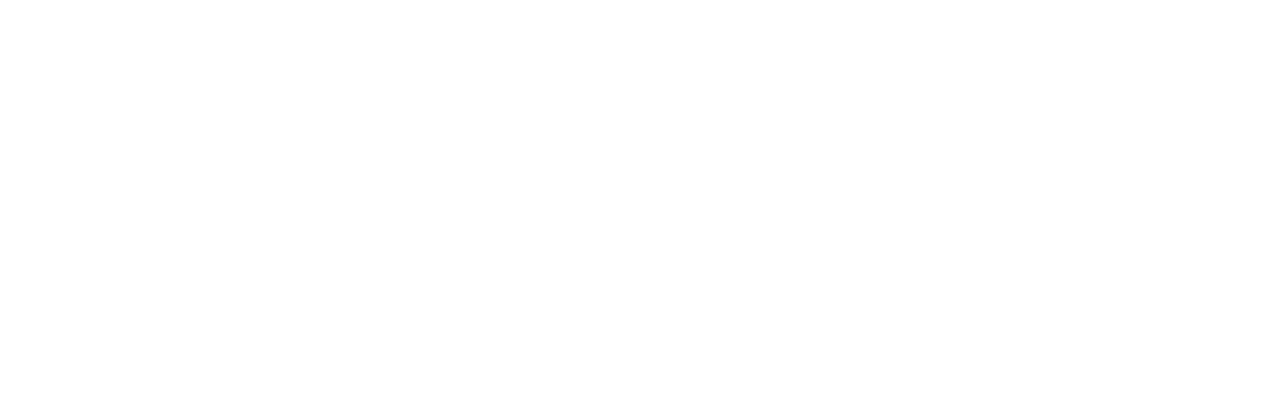
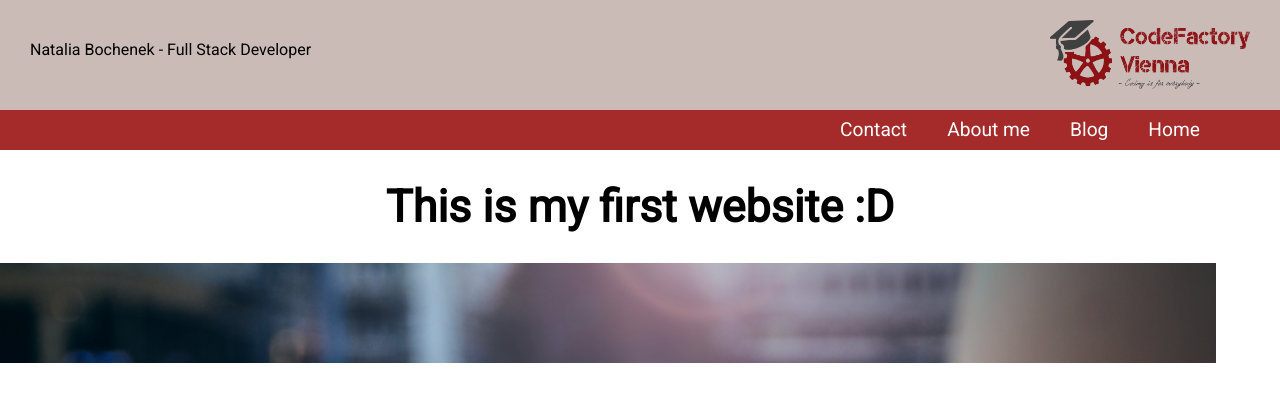
Before and after one commit to nat-oku/FE21-CR1-Natalia, a plain HTML site: page index.html in a window 1280 px wide. Drawn offline with Linux system fonts and the light colour scheme.

Commit message:
add logo and nav styles

```diff
--- a/index.html
+++ b/index.html
@@ -4,11 +4,38 @@
   <meta charset="UTF-8">
   <meta http-equiv="X-UA-Compatible" content="IE=edge">
   <meta name="viewport" content="width=device-width, initial-scale=1.0">
+  <link rel="preconnect" href="https://fonts.gstatic.com">
+  <link href="https://fonts.googleapis.com/css2?family=Roboto:wght@300;400&display=swap" rel="stylesheet">
   <link rel="stylesheet" href="style.css">
   <link rel="stylesheet" href="reset-style.css">
   <title>Document</title>
 </head>
 <body>
+  <header>
+    <div class="logo">
+      <p>Natalia Bochenek - Full Stack Developer</p>
+      <img id="logo-pic" src="/img/logo.png" alt="Logo Code Factory Vienna">
+    </div>
+    <nav>
+      <ul class="nav">
+        <li class="nav-link"><a href="#home">Home</a></li>
+        <li class="nav-link"><a href="#blog">Blog</a></li>
+        <li class="nav-link"><a href="#about">About me</a></li>
+        <li class="nav-link"><a href="#contact">Contact</a></li>
+      </ul>
+    </nav>
+
+  </header>
+
+  <main>
+    <h1>This is my first website :D</h1>
+    <div class="hero">
+      <img src="/img/Phone.png" alt="Samsung Galaxy S11/S20" class="hero-img">
+    </div>
+
+  </main>
+
+  <footer></footer>
 
 </body>
 </html>
--- a/reset-style.css
+++ b/reset-style.css
@@ -0,0 +1,5 @@
+* {
+  margin: 0;
+  padding: 0;
+  box-sizing: border-box;
+}
--- a/style.css
+++ b/style.css
@@ -0,0 +1,75 @@
+body {
+  font-family: 'Roboto', sans-serif;
+}
+
+img {
+	display: block;
+	width: 100%;
+	height: auto;
+}
+
+/*background colors for better differentiation between blocks*/
+
+nav {
+  background-color: brown;
+}
+
+/* styling logo section */
+.logo {
+  background-color: #cabbb7;
+  height: 110px;
+}
+
+#logo-pic {
+  width: 200px;
+  float: right;
+  margin: 20px 30px;
+}
+
+div p {
+  float: left;
+  margin: 40px 30px;
+  font-weight: 400;
+}
+
+
+/* styling navbar */
+nav {
+  width: 100%;
+  height: 40px;
+
+}
+ul {
+  list-style: none;
+  margin-right: 60px;
+}
+
+nav li {
+  float: right;
+  padding: 8px 20px;
+}
+
+nav a {
+  text-decoration: none;
+  color: white;
+  font-weight: 400;
+  font-size: 1.2em;
+}
+
+/* styling main section - page headline */
+h1 {
+  text-align: center;
+  margin: 30px;
+  font-size: 2.8em;
+}
+
+/* styling main section - hero img */
+.hero {
+  width: 95%;
+  height: 100px;
+  overflow: hidden;
+}
+
+.hero .hero-img {
+  margin: -100px auto;
+}
```
